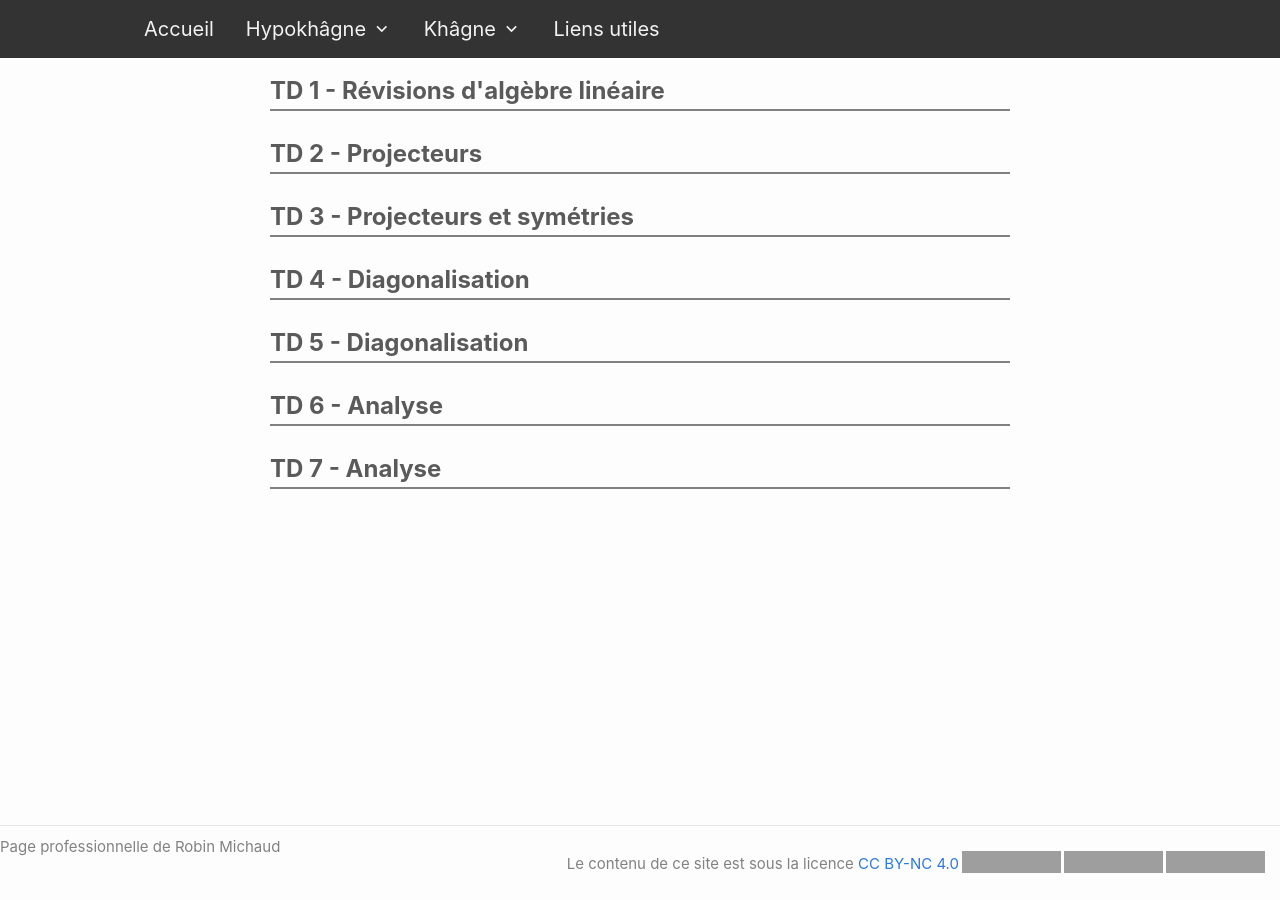
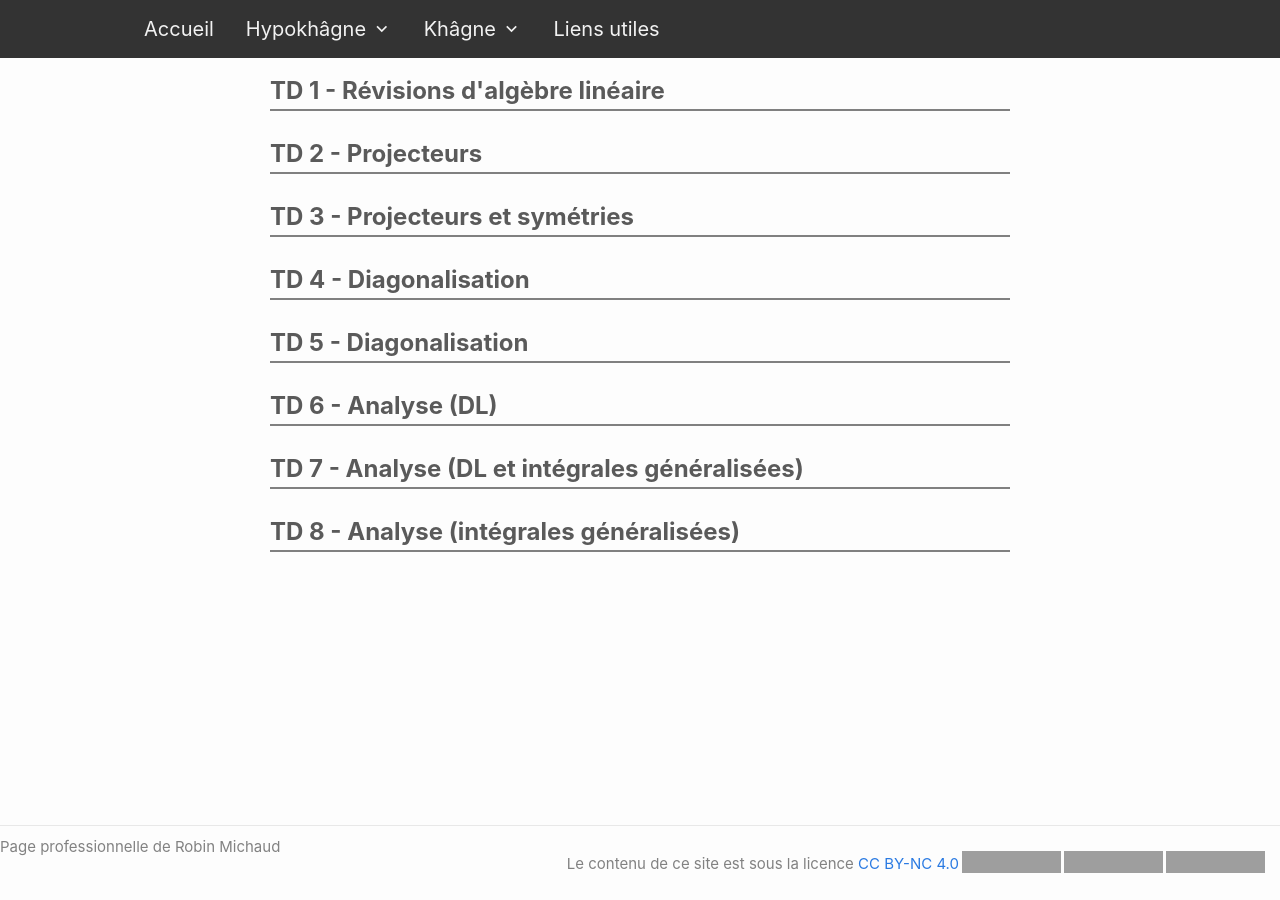
Before and after one commit to michaudmaths/michaudmaths.github.io, a Jekyll site: the page built from menu/td_khagne.markdown, in a window 1280 px wide. Built offline with Jekyll 4.4.1, drawn with Linux system fonts in a browser that asks for light colours; nearby versions of some CDN libraries; grey boxes are pictures that could not be loaded.

Commit message:
Update files.yml

```diff
--- a/_data/files.yml
+++ b/_data/files.yml
@@ -185,8 +185,9 @@ td_khagne :
   - title : Projecteurs et symétries
   - title : Diagonalisation
   - title : Diagonalisation
-  - title : Analyse
-  - title : Analyse
+  - title : Analyse (DL)
+  - title : Analyse (DL et intégrales généralisées)
+  - title : Analyse (intégrales généralisées)
 
 
 devoirs:
```
